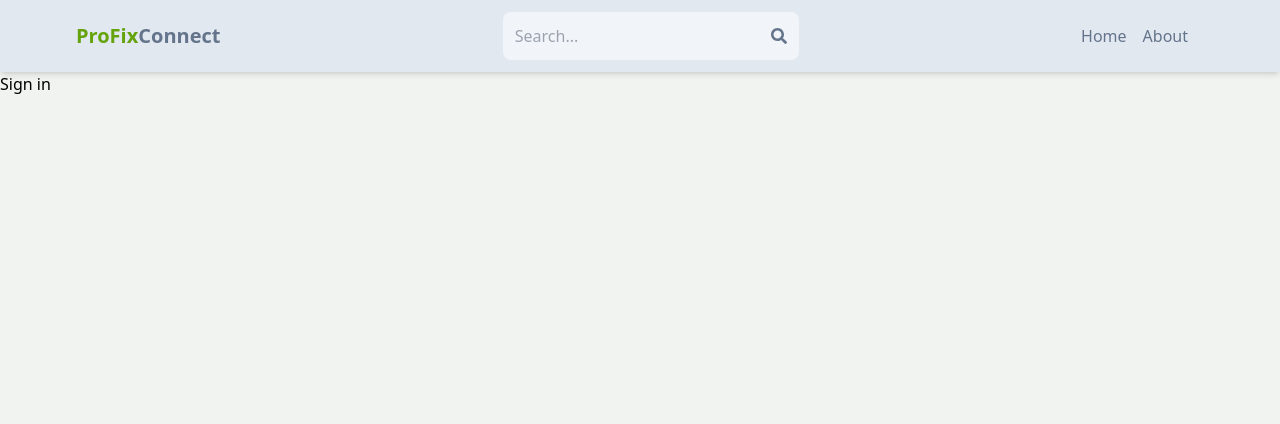
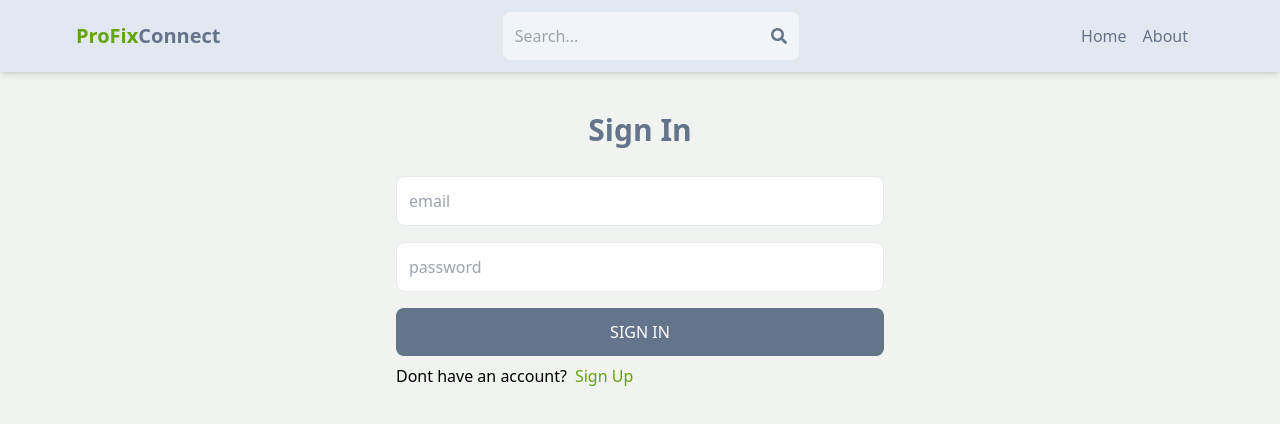
Before and after one commit to SaraGinsburg/profix-connect, a React (Vite) app in the folder client/: page /sign-in in a window 1280 px wide. Shown: the top 424 px of the page. Built offline with nearby package versions, Linux system fonts and the light colour scheme.

Commit message:
complete Sign In functionality

```diff
--- a/client/src/pages/SignIn.jsx
+++ b/client/src/pages/SignIn.jsx
@@ -1,7 +1,77 @@
-import React from 'react';
+import { useState } from 'react';
+import { Link, useNavigate } from 'react-router-dom';
 
 const SignIn = () => {
-  return <div>Sign in</div>;
+  const [formData, setFormData] = useState({});
+  const [loading, setLoading] = useState(false);
+  const [error, setError] = useState(null);
+
+  const navigate = useNavigate();
+
+  const handleChange = (e) => {
+    setFormData({ ...formData, [e.target.id]: e.target.value });
+  };
+  const handleSubmit = async (e) => {
+    e.preventDefault();
+    try {
+      setLoading(true);
+      const res = await fetch('/api/auth/signin', {
+        method: 'POST',
+        headers: {
+          'Content-Type': 'application/json',
+        },
+        body: JSON.stringify(formData),
+      });
+      const data = await res.json();
+      if (data.success === false) {
+        setLoading(false);
+        setError(data.message);
+        return;
+      }
+      setLoading(false);
+      setError(null);
+      navigate('/');
+    } catch (error) {
+      setLoading(false);
+      setError(error.message);
+    }
+  };
+
+  return (
+    <div className='p-3 mx-auto max-w-lg'>
+      <h1 className='text-3xl text-center font-semibold my-7 text-slate-500'>
+        Sign In
+      </h1>
+      <form onSubmit={handleSubmit} className='flex flex-col gap-4'>
+        <input
+          type='email'
+          placeholder='email'
+          className='border p-3 rounded-lg'
+          id='email'
+          onChange={handleChange}
+        />
+        <input
+          type='password'
+          placeholder='password'
+          className='border p-3 rounded-lg'
+          id='password'
+          onChange={handleChange}
+        />
+        <button
+          disabled={loading}
+          className='rounded-lg p-3 bg-slate-500 text-white uppercase hover:opacity-80 disabled:opacity-50'>
+          {loading ? 'Loading...' : 'Sign In'}
+        </button>
+      </form>
+      <div className='flex items-center gap-2 mt-2'>
+        <p>Dont have an account?</p>
+        <Link to={'/sign-up'}>
+          <span className='text-lime-600'> Sign Up</span>
+        </Link>
+      </div>
+      {error && <p className='text-orange-400 mt-5'>{error}</p>}
+    </div>
+  );
 };
 
 export default SignIn;
--- a/client/src/pages/SignUp.jsx
+++ b/client/src/pages/SignUp.jsx
@@ -70,7 +70,7 @@ const SignUp = () => {
           {loading ? 'Loading...' : 'Sign up'}
         </button>
       </form>
-      <div className='flex items-center'>
+      <div className='flex items-center gap-2 mt-2'>
         <p>Have an account?</p>
         <Link to={'/sign-in'}>
           <span className='text-lime-600'> Sign in</span>
```
